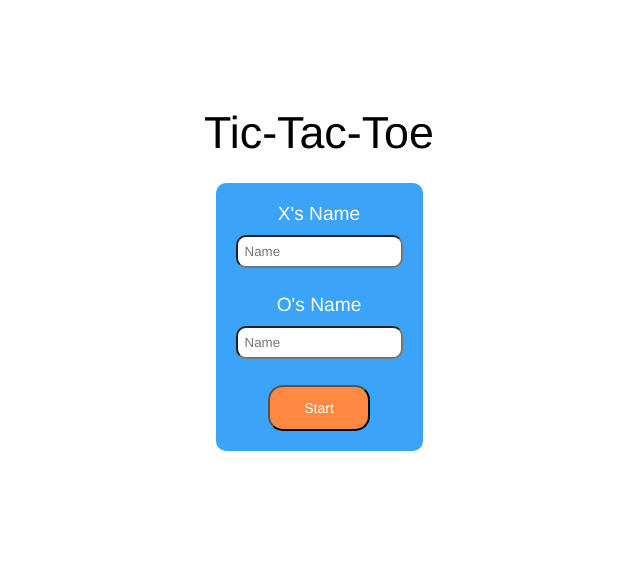
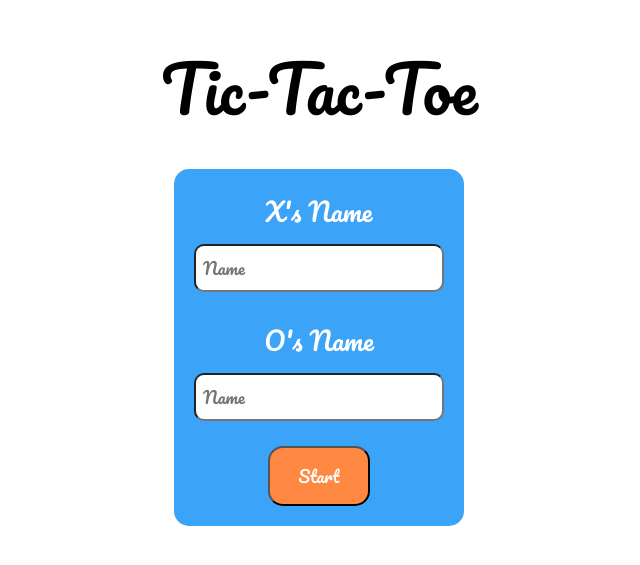
Before and after one commit to LeonardoLima01/odin-tic-tac-toe, a plain HTML site: page index.html in a window 1280 px wide. Shown: the part 121-686 px from the top of the page, without its empty margins (321-961 px from the left). Drawn offline with Linux system fonts and the light colour scheme.

Commit message:
Change font

```diff
--- a/style.css
+++ b/style.css
@@ -1,5 +1,7 @@
+@import url("https://fonts.googleapis.com/css2?family=Pacifico&display=swap");
+
 * {
-  font-family: Helvetica, sans-serif;
+  font-family: "Pacifico", cursive;
 }
 
 html {
@@ -112,7 +114,7 @@ button {
 }
 
 .title {
-  font-size: 3.5vw;
+  font-size: 5vw;
 }
 
 .names > form > div {
@@ -130,19 +132,20 @@ button {
 label {
   display: flex;
   justify-content: center;
-  font-size: 1.5vw;
+  font-size: 2vw;
   color: white;
 }
 
 input {
   padding: 7px;
   border-radius: 10px;
+  font-size: 1.3vw;
 }
 
 form {
   background-color: rgb(59, 163, 248);
   padding: 20px;
-  border-radius: 10px;
+  border-radius: 15px;
   display: flex;
   justify-content: center;
   align-items: center;
@@ -154,7 +157,7 @@ form {
   cursor: pointer;
   background-color: rgb(255, 136, 67);
   color: white;
-  font-size: 1.1vw;
+  font-size: 1.3vw;
 }
 
 .startButton:hover {
```
